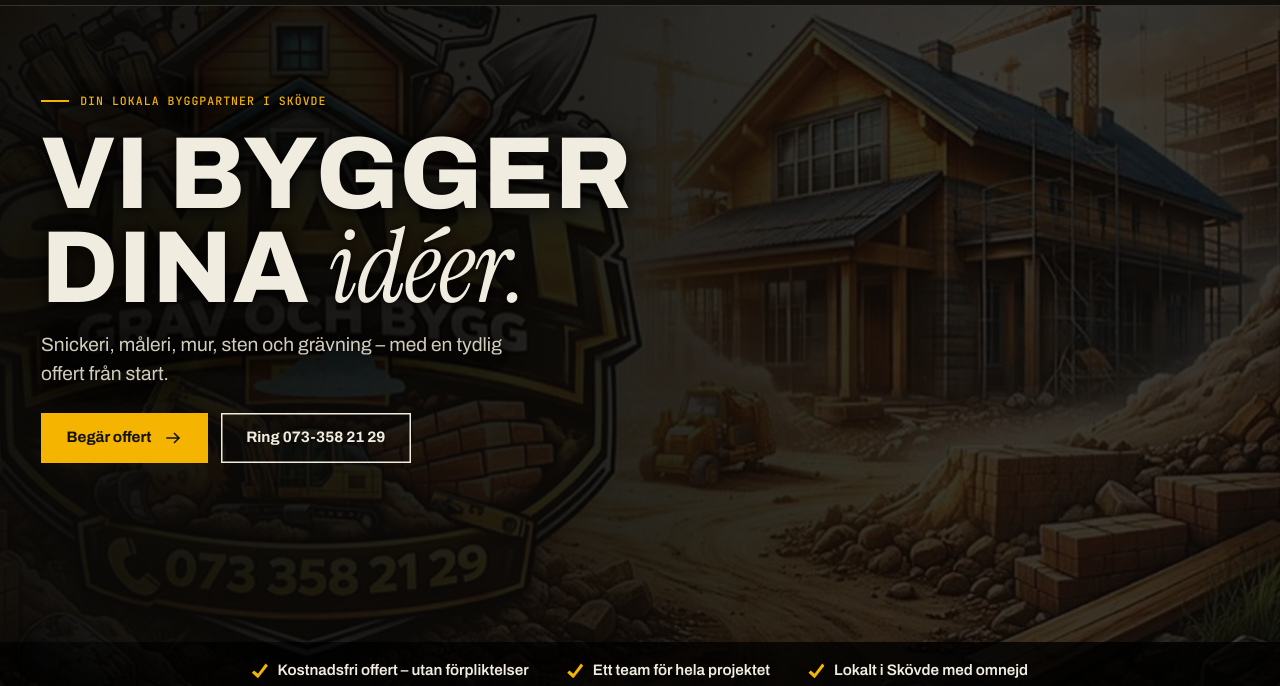
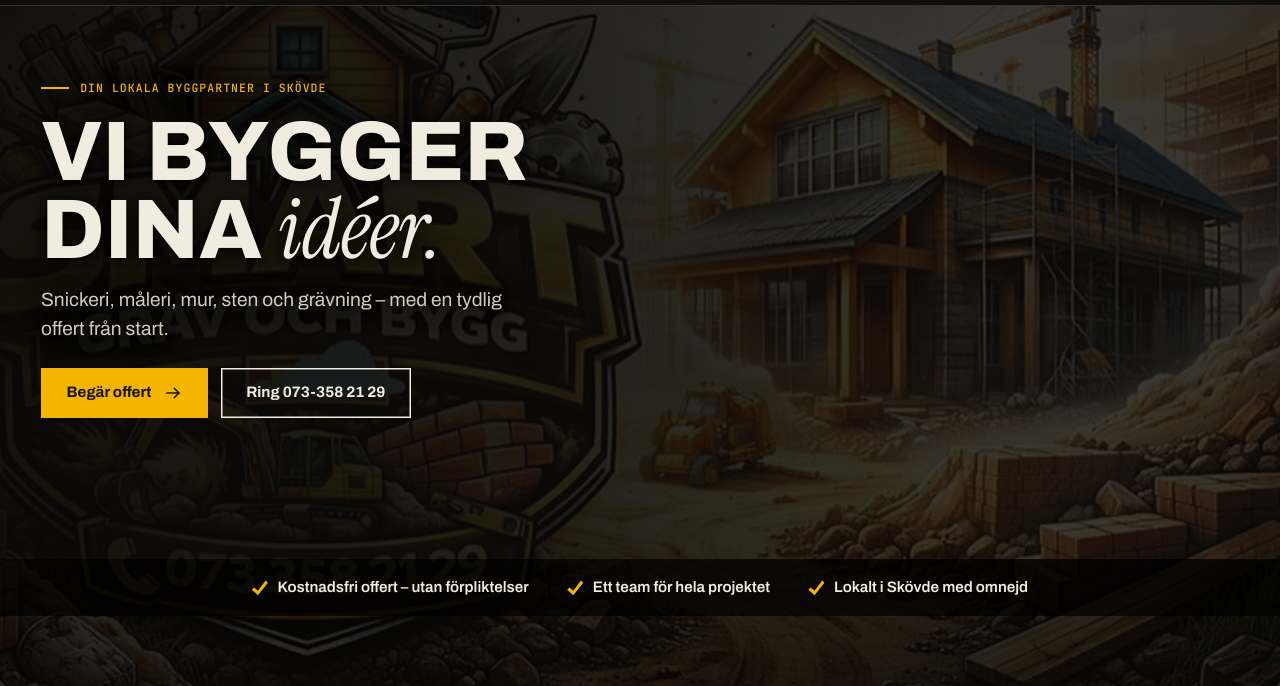
Before and after one commit to nordgivotech-creator/smart-grav-och-bygg, a website: page docs/index.html in a window 1280 px wide. Shown: the part 105-791 px from the top of the page. Drawn offline with Linux system fonts and the light colour scheme.

Commit message:
Fast bakgrundsbild som anpassas efter skärmformat, mindre skala
Co-Authored-By: Claude Sonnet 5.5 <noreply@anthropic.com>

```diff
--- a/build.js
+++ b/build.js
@@ -74,7 +74,7 @@ function layout({ file, title, desc, body, active = '', schema = '' }) {
 ${HEAD_FONTS}
 <link rel="stylesheet" href="styles.css">${schema}
 </head>
-<body>
+<body${file === 'index.html' ? ' class="home"' : ''}>
 <div class="util mono"><div class="wrap"><span>Skövde med omnejd · Kostnadsfri offert</span><span>Ring oss: <a href="tel:${TEL}">${PHONE}</a></span></div></div>
 <header class="bar"><div class="wrap">
   <a href="index.html" class="logo" aria-label="Smart Gräv och Bygg – startsida"><img class="brandimg" src="logo.png" alt="" width="67" height="62">Smart Gräv &amp; Bygg</a>
--- a/docs/index.html
+++ b/docs/index.html
@@ -13,7 +13,7 @@
 <link rel="stylesheet" href="styles.css">
 <script type="application/ld+json">{"@context":"https://schema.org","@type":"HomeAndConstructionBusiness","name":"Smart Gräv och Bygg","description":"Byggservice i Skövde: snickeri, måleri, fasad, mur, kakel, tapet, stenläggning och grävning.","telephone":"+46733582129","areaServed":"Skövde","address":{"@type":"PostalAddress","addressLocality":"Skövde","addressCountry":"SE"},"sameAs":["https://www.facebook.com/murare.snickare","https://www.instagram.com/elyas.gholami651"]}</script>
 </head>
-<body>
+<body class="home">
 <div class="util mono"><div class="wrap"><span>Skövde med omnejd · Kostnadsfri offert</span><span>Ring oss: <a href="tel:+46733582129">073-358 21 29</a></span></div></div>
 <header class="bar"><div class="wrap">
   <a href="index.html" class="logo" aria-label="Smart Gräv och Bygg – startsida"><img class="brandimg" src="logo.png" alt="" width="67" height="62">Smart Gräv &amp; Bygg</a>
--- a/docs/styles.css
+++ b/docs/styles.css
@@ -310,3 +310,32 @@ body::after{background:rgba(10,9,7,.8)}
 .hero-card .btn{text-shadow:none}
 .hero-bg{position:relative}
 .hero-bg::before{display:block!important;content:"";position:absolute;inset:0;z-index:-1;background:linear-gradient(90deg,rgba(10,9,7,.78) 0%,rgba(10,9,7,.45) 45%,rgba(10,9,7,0) 75%)}
+
+/* ===== Anpassning: bilden beskärs/zoomas aldrig för hårt ===== */
+/* Smal/hög skärm (mobil, surfplatta stående): hela bilden i bredd överst, tonas ut i bakgrundsfärgen */
+body::before{background:#0a0907 url(hero-bg.jpg) center top/100% auto no-repeat}
+body::after{background:linear-gradient(180deg,rgba(10,9,7,.5) 0,rgba(10,9,7,.62) 34vw,#0a0907 66vw)}
+/* Vanlig bred skärm (laptop/desktop): fyll skärmen, liten beskärning */
+@media (min-aspect-ratio:3/2) and (max-aspect-ratio:2/1){
+  body::before{background:#0a0907 url(hero-bg.jpg) center/cover no-repeat}
+  body::after{background:rgba(10,9,7,.8)}
+}
+/* Extra bred skärm: hela bildhöjden, mörka sidor */
+@media (min-aspect-ratio:2/1){
+  body::before{background:#0a0907 url(hero-bg.jpg) center/auto 100% no-repeat}
+  body::after{background:linear-gradient(90deg,#0a0907 0,rgba(10,9,7,.8) 22%,rgba(10,9,7,.8) 78%,#0a0907 100%)}
+}
+/* Mindre, lugnare skala */
+h1{font-size:clamp(2.9rem,6.4vw,5.6rem)}
+h2{font-size:clamp(2.1rem,4.4vw,3.6rem)}
+.hero-card h1{font-size:clamp(2.9rem,6.6vw,5.8rem)}
+.hero-bg{min-height:min(64vh,600px)}
+section{padding-block:clamp(44px,6vw,88px)}
+.hero-card{padding:clamp(28px,5vw,64px) 0}
+@media(max-width:1000px){.hero-bg{min-height:0}.hero-card{padding:32px 0 36px}}
+
+/* Stående/nästan fyrkantiga skärmar: bilden är fast, visas i full bredd (ingen zoom) och tonas mot mörkt */
+@media (max-aspect-ratio:149/100){
+  body::before{position:fixed;inset:0;background:#0a0907 url(hero-bg.jpg) center 35%/100% auto no-repeat}
+  body::after{position:fixed;inset:0;background:linear-gradient(180deg,#0a0907 0,#0a0907 calc((100% - 62.1vw)*.35 - 12vw),rgba(10,9,7,.66) calc((100% - 62.1vw)*.35),rgba(10,9,7,.66) calc((100% - 62.1vw)*.35 + 62.1vw),#0a0907 calc((100% - 62.1vw)*.35 + 62.1vw + 14vw),#0a0907 100%)}
+}
--- a/public/styles.css
+++ b/public/styles.css
@@ -310,3 +310,32 @@ body::after{background:rgba(10,9,7,.8)}
 .hero-card .btn{text-shadow:none}
 .hero-bg{position:relative}
 .hero-bg::before{display:block!important;content:"";position:absolute;inset:0;z-index:-1;background:linear-gradient(90deg,rgba(10,9,7,.78) 0%,rgba(10,9,7,.45) 45%,rgba(10,9,7,0) 75%)}
+
+/* ===== Anpassning: bilden beskärs/zoomas aldrig för hårt ===== */
+/* Smal/hög skärm (mobil, surfplatta stående): hela bilden i bredd överst, tonas ut i bakgrundsfärgen */
+body::before{background:#0a0907 url(hero-bg.jpg) center top/100% auto no-repeat}
+body::after{background:linear-gradient(180deg,rgba(10,9,7,.5) 0,rgba(10,9,7,.62) 34vw,#0a0907 66vw)}
+/* Vanlig bred skärm (laptop/desktop): fyll skärmen, liten beskärning */
+@media (min-aspect-ratio:3/2) and (max-aspect-ratio:2/1){
+  body::before{background:#0a0907 url(hero-bg.jpg) center/cover no-repeat}
+  body::after{background:rgba(10,9,7,.8)}
+}
+/* Extra bred skärm: hela bildhöjden, mörka sidor */
+@media (min-aspect-ratio:2/1){
+  body::before{background:#0a0907 url(hero-bg.jpg) center/auto 100% no-repeat}
+  body::after{background:linear-gradient(90deg,#0a0907 0,rgba(10,9,7,.8) 22%,rgba(10,9,7,.8) 78%,#0a0907 100%)}
+}
+/* Mindre, lugnare skala */
+h1{font-size:clamp(2.9rem,6.4vw,5.6rem)}
+h2{font-size:clamp(2.1rem,4.4vw,3.6rem)}
+.hero-card h1{font-size:clamp(2.9rem,6.6vw,5.8rem)}
+.hero-bg{min-height:min(64vh,600px)}
+section{padding-block:clamp(44px,6vw,88px)}
+.hero-card{padding:clamp(28px,5vw,64px) 0}
+@media(max-width:1000px){.hero-bg{min-height:0}.hero-card{padding:32px 0 36px}}
+
+/* Stående/nästan fyrkantiga skärmar: bilden är fast, visas i full bredd (ingen zoom) och tonas mot mörkt */
+@media (max-aspect-ratio:149/100){
+  body::before{position:fixed;inset:0;background:#0a0907 url(hero-bg.jpg) center 35%/100% auto no-repeat}
+  body::after{position:fixed;inset:0;background:linear-gradient(180deg,#0a0907 0,#0a0907 calc((100% - 62.1vw)*.35 - 12vw),rgba(10,9,7,.66) calc((100% - 62.1vw)*.35),rgba(10,9,7,.66) calc((100% - 62.1vw)*.35 + 62.1vw),#0a0907 calc((100% - 62.1vw)*.35 + 62.1vw + 14vw),#0a0907 100%)}
+}
```
Also changed, not shown: public/index.html (+1 -1 lines).
